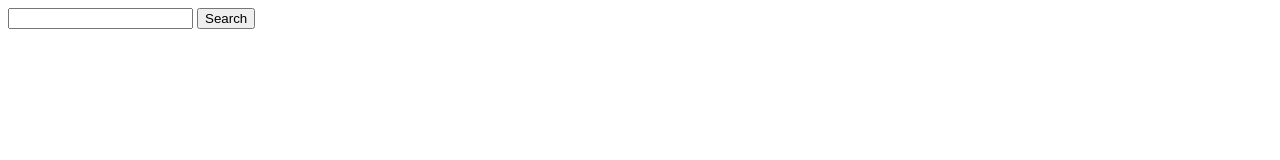
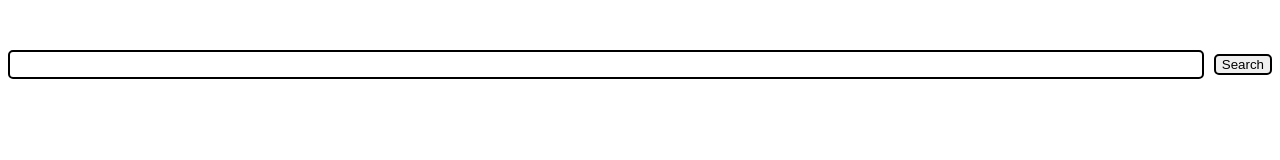
Before and after one commit to Rapha-Honorato/Project-Zero, a plain HTML site: page index.html in a window 1280 px wide. Drawn offline with Linux system fonts and the light colour scheme.

Commit message:
Arquivos atualizadosd.

```diff
--- a/css/style.css
+++ b/css/style.css
@@ -0,0 +1,20 @@
+form {
+    display: flex;
+    justify-content: center;
+    align-items: center; /* Para centralizar verticalmente o conteúdo */
+    margin-top: 50px; /* Ajuste conforme necessário para centralizar verticalmente */
+}
+
+.search-input {
+    padding: 5px;
+    border: 2px solid #000000;
+    border-radius: 5px;
+    flex: 1;
+}
+
+input[type="submit"] {
+    margin-left: 10px;
+    border: 2px solid #000000;
+    border-radius: 5px;
+    cursor: pointer;
+}
--- a/index.html
+++ b/index.html
@@ -2,11 +2,14 @@
 <html lang="en">
     <head>
         <title>Search</title>
+        <link rel="stylesheet" href="css/style.css">
+        <link rel="scriptsheet" href="js/scripts.js"
     </head>
     <body>
+
         <form action="https://www.google.com/search">
-            <input type="text" name="q">
-            <input type="submit" value="Search">
+            <input type="text" name="q" class="search-input">
+            <input type="submit" value="Search" class="button">
         </form>
     </body>
 </html>
```
Also changed, not shown: js/scripts.js (added, +37 -0 lines).
